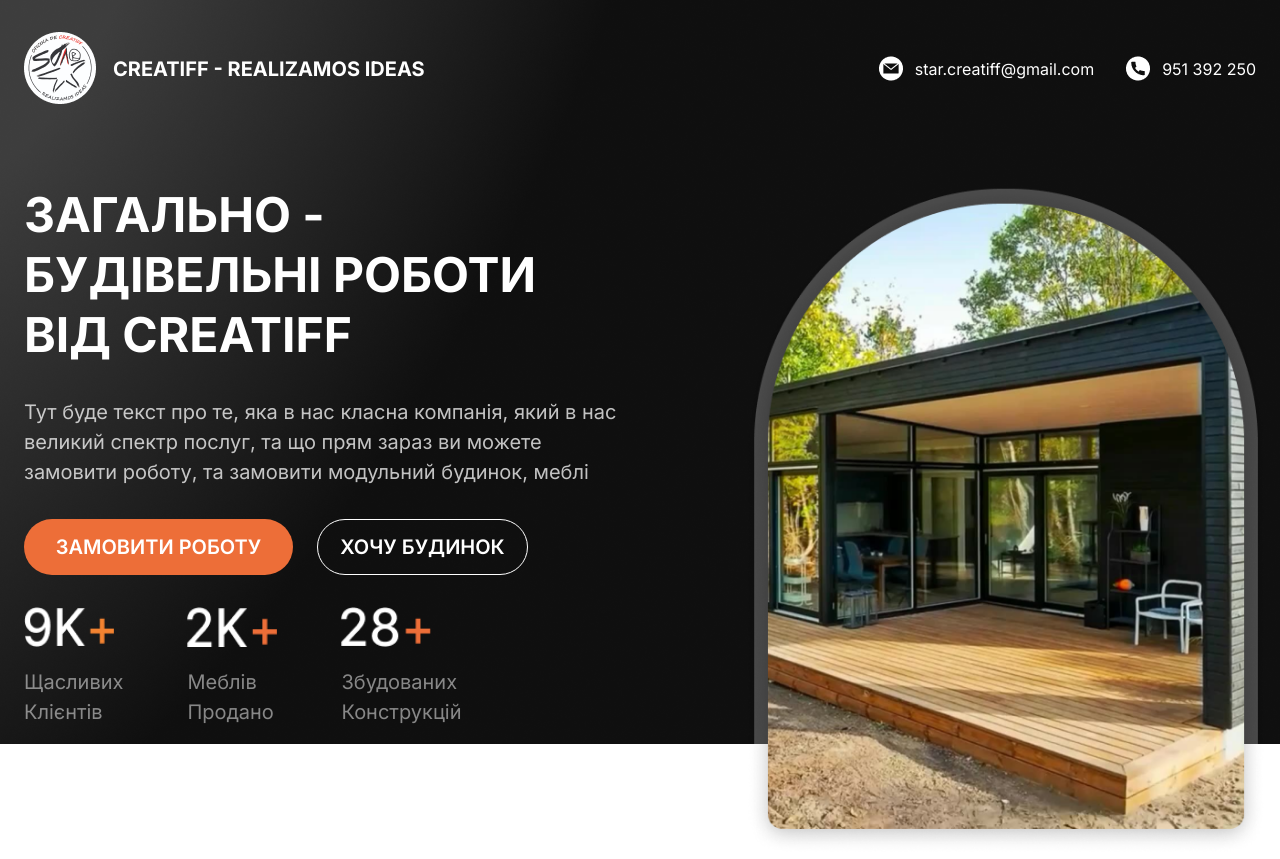
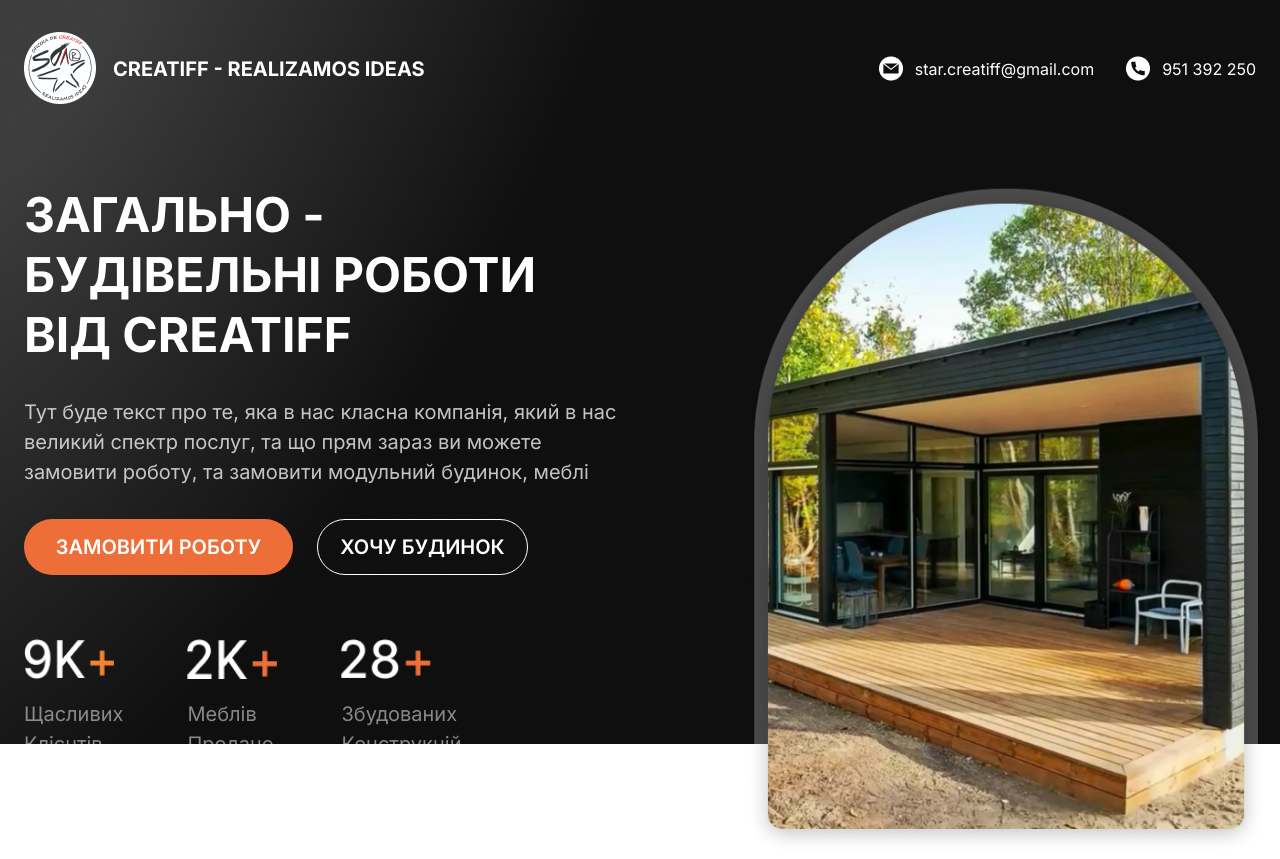
Before and after one commit to ShadePrima/creatiff-app, a React (Create React App) app: page / in a window 1280 px wide. Built offline with nearby package versions, Linux system fonts and the light colour scheme.

Commit message:
margin top number

```diff
--- a/src/components/Numbers/Number.module.scss
+++ b/src/components/Numbers/Number.module.scss
@@ -1,7 +1,7 @@
 @import '../../styles/variables';
 
 .root {
-  margin-top: 32px;
+  margin-top: 64px;
   width: 100px;
   height: 120px;
   display: flex;
```
